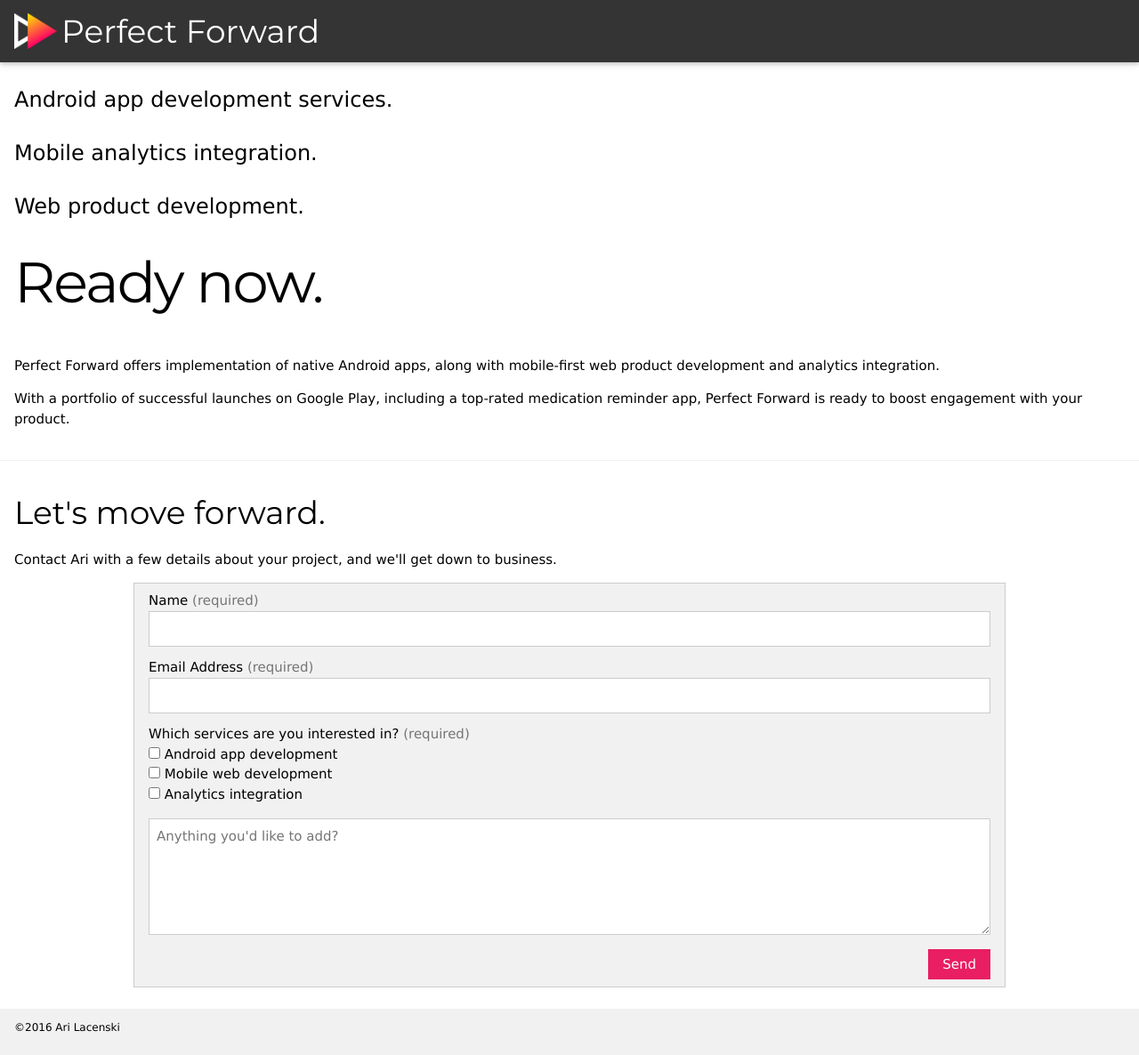
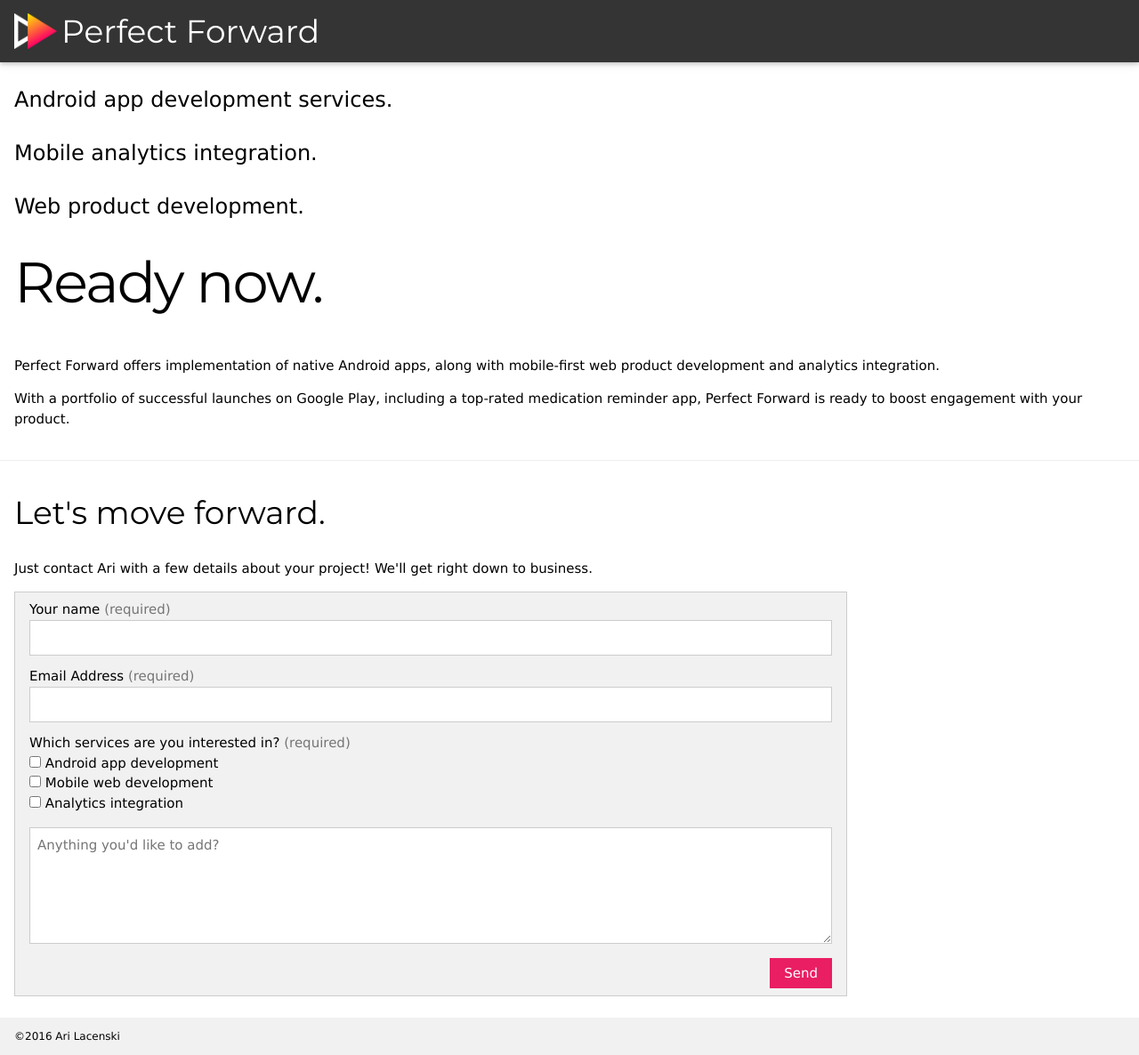
Before and after one commit to tensory/tensory.github.io, a Jekyll site: the page built from index.html, in a window 1280 px wide. Shown: the whole page at 89% size. Built offline with Jekyll 4.4.1, drawn with Linux system fonts in a browser that asks for light colours; nearby versions of some CDN libraries.

Commit message:
Fixed layout width.

```diff
--- a/index.html
+++ b/index.html
@@ -18,12 +18,32 @@ layout: default
     </p>
 </div>
 <hr/>
-<div class="w3-container w3-padding-bottom">
+
+<div class="w3-container w3-row w3-padding-bottom">
     <h2 class="w3-xxlarge brand-type">Let's move forward.</h2>
-    <p>Contact Ari with a few details about your project, and we'll get down to business.</p>
 
-    <form id="contact-form" action="#" class="w3-content w3-padding w3-light-grey w3-border w3-margin-bottom">
-        <label for="contact_name" class="w3-label">Name</label>  <span class="w3-text-grey">(required)</span>
+    <div class="w3-threequarter">
+        <p>Just contact Ari with a few details about your project! We'll get right down to business.</p>
+
+        <form id="contact-form" action="#" class="w3-show w3-padding w3-light-grey w3-border w3-margin-bottom">
+            <label for="contact_name" class="w3-label">Your name</label>  <span class="w3-text-grey">(required)</span>
+            <input class="w3-input w3-border" name="contact_name" id="contact_name" type="text" autocomplete="name" required/>
+            <label for="contact_email" class="w3-label">Email Address</label>  <span class="w3-text-grey required">(required)</span>
+            <input class="w3-input w3-border" name="contact_email" id="contact_email" type="email" autocomplete="email" required/>
+
+            <label for="contact_inquiry" class="w3-label">Which services are you interested in?</label> <span class="w3-text-grey required">(required)</span>
+            <label class="checkbox-group"><input class="w3-checkbox" name="contact_inquiry" type="checkbox" value="android" required/> Android app development</label>
+            <label class="checkbox-group"><input class="w3-checkbox" name="contact_inquiry" type="checkbox" value="web" required/> Mobile web development</label>
+            <label class="checkbox-group"><input class="w3-checkbox" name="contact_inquiry" type="checkbox" value="analytics" required/> Analytics integration</label>
+            <textarea name="contact_more" id="contact_more" class="w3-input w3-margin-top w3-border" placeholder="Anything you'd like to add?" rows="5"></textarea>
+            <div class="w3-container">
+                <button class="w3-btn w3-pink w3-right w3-margin-top">Send</button>
+            </div>
+        </form>
+    </div>
+
+    <!-- <form id="contact-form" action="#" class="w3-content w3-light-grey w3-border w3-margin-bottom"> -->
+<!--        <label for="contact_name" class="w3-label">Name</label>  <span class="w3-text-grey">(required)</span>
         <input class="w3-input w3-border" name="contact_name" id="contact_name" type="text" autocomplete="name" required/>
         <label for="contact_email" class="w3-label">Email Address</label>  <span class="w3-text-grey required">(required)</span>
         <input class="w3-input w3-border" name="contact_email" id="contact_email" type="email" autocomplete="email" required/>
@@ -36,5 +56,6 @@ layout: default
         <div class="w3-container">
             <button class="w3-btn w3-pink w3-right w3-margin-top">Send</button>
         </div>
-    </form>
+        -->
+    <!-- </form> -->
 </div>
```
